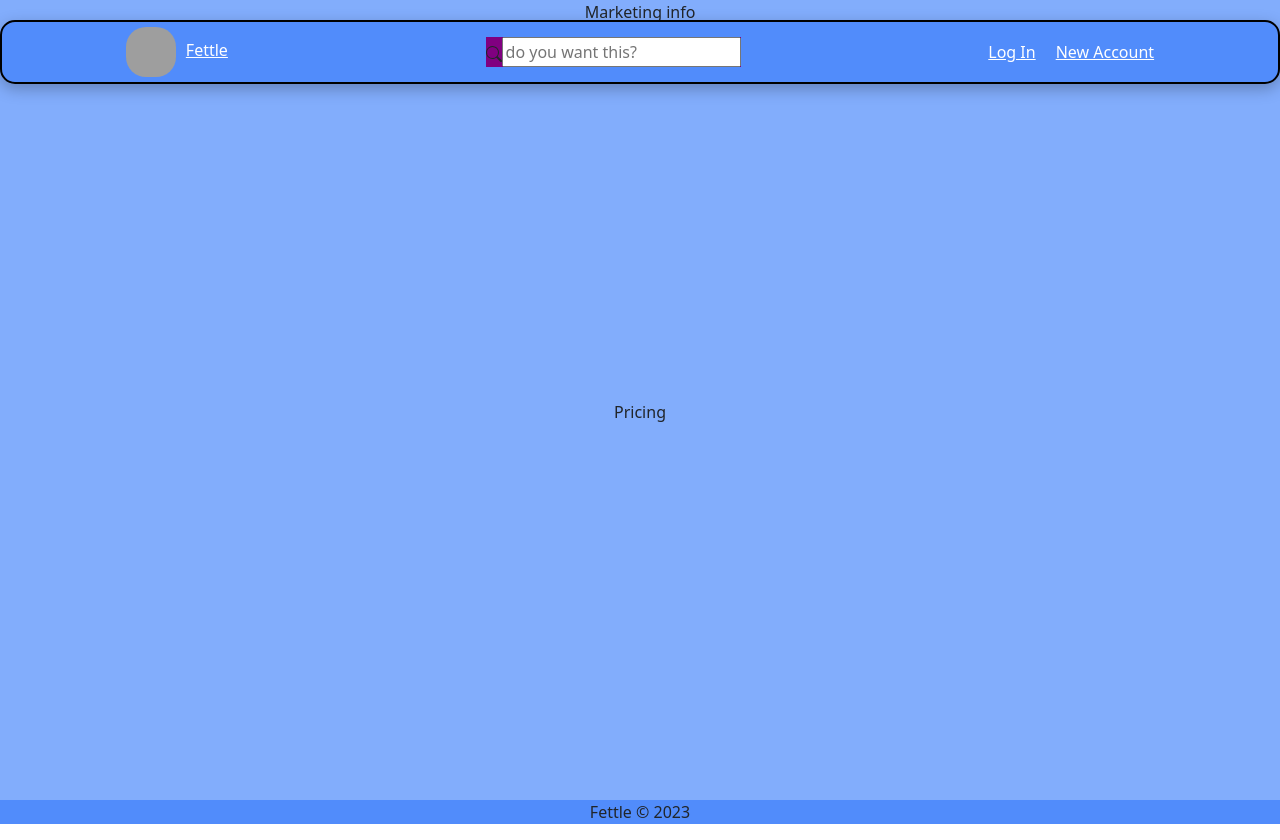
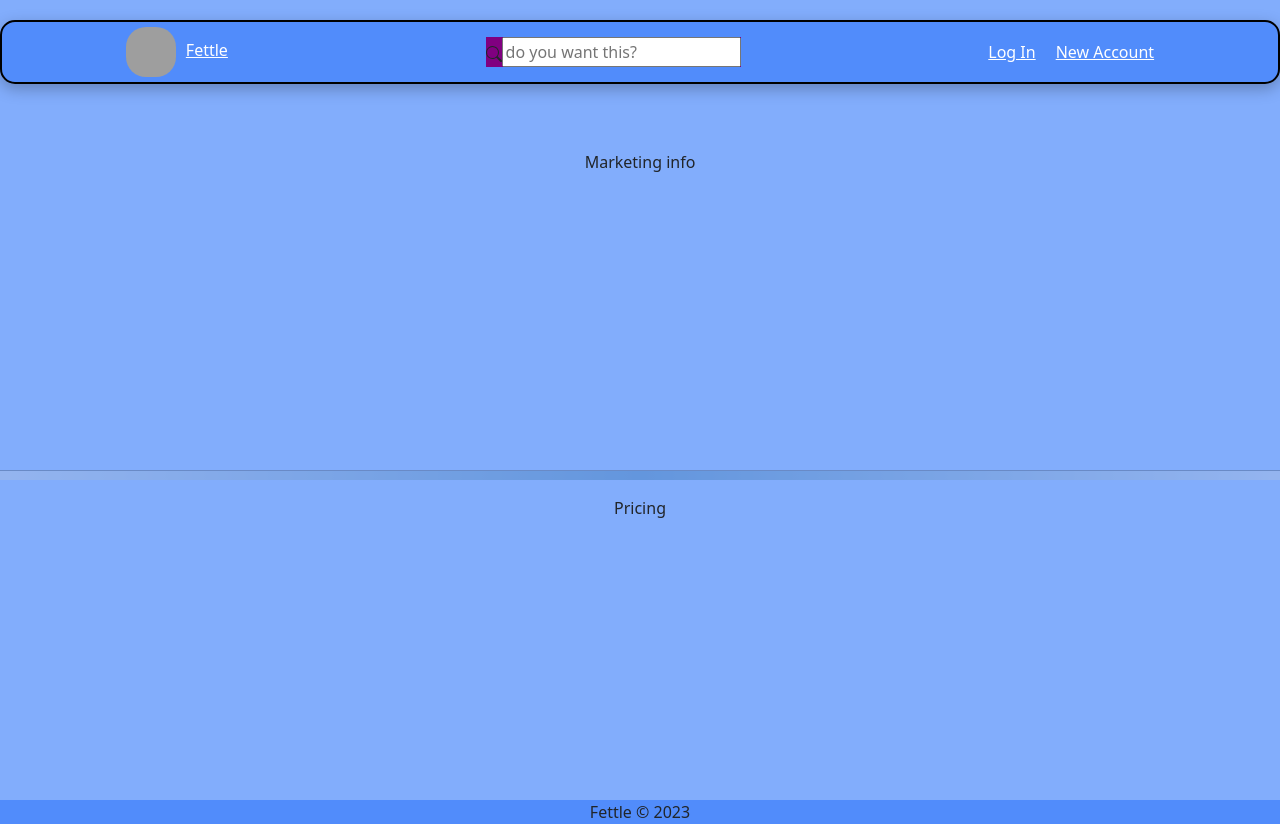
Before and after one commit to fidildev/fettle-ui, a React (Create React App) app: page / in a window 1280 px wide. Built offline with nearby package versions, Linux system fonts and the light colour scheme; grey boxes are pictures that could not be loaded.

Commit message:
added not found page and css for landing page

```diff
--- a/src/App.js
+++ b/src/App.js
@@ -4,6 +4,7 @@ import Footer from './components/footer/Footer';
 import Navbar from './components/navbar/Navbar';
 import Login from './components/login/Login';
 import {BrowserRouter, Routes, Route, Navigate} from 'react-router-dom'
+import NotFound from './components/notfound/NotFound';
 
 function App() {
   const user =false
@@ -14,6 +15,7 @@ function App() {
             <Routes>
               <Route path='/' element={<Landingpage />} />
               <Route path='/login' element={user? <Navigate to ='/' />: <Login />} />
+              <Route path='/*' element={<NotFound />} />
             </Routes>
           <Footer />
       </div>
--- a/src/components/landingpage/Landingpage.jsx
+++ b/src/components/landingpage/Landingpage.jsx
@@ -5,6 +5,7 @@ function Landingpage() {
   return (
     <div className='landingpage-container'>
       <div className="marketing-info">Marketing info</div>
+      <hr className='hr'/>
       <div className="pricing">Pricing</div>
     </div>
   )
--- a/src/components/landingpage/landingpage.css
+++ b/src/components/landingpage/landingpage.css
@@ -8,6 +8,7 @@
     height: 100vh;
 }
 .marketing-info{
+    margin-top: 150px;
     flex:1;
     justify-content: center;
     /* text-align: center; */
@@ -17,3 +18,10 @@
     justify-content: center;
     /* text-align: center; */
 }
+.hr{
+    width: 100%;
+    height: 10px;
+    background: #095484;
+    background-image: linear-gradient(to right, #ccc, #095484, #ccc)
+
+}
--- /dev/null
+++ b/src/components/notfound/NotFound.jsx
@@ -0,0 +1,15 @@
+import React from 'react'
+import {BiRightArrowCircle} from 'react-icons/bi'
+import './notfound.css'
+
+function NotFound() {
+  return (
+    <div className='notfound-container'>
+        <h3>Sorry, we couldn't find that page</h3>
+        <h4>Go back to our main page to continue</h4>
+        <a href="/"><button>Back to main page {<BiRightArrowCircle />}</button></a>
+    </div>
+  )
+}
+
+export default NotFound
--- /dev/null
+++ b/src/components/notfound/notfound.css
@@ -0,0 +1,9 @@
+.notfound-container{
+    display: flex;
+    align-items: center;
+    justify-content: center;
+    text-align: center;
+    flex-direction: column;
+    background-color:#82adfc;
+    height: 100vh;
+}
```
